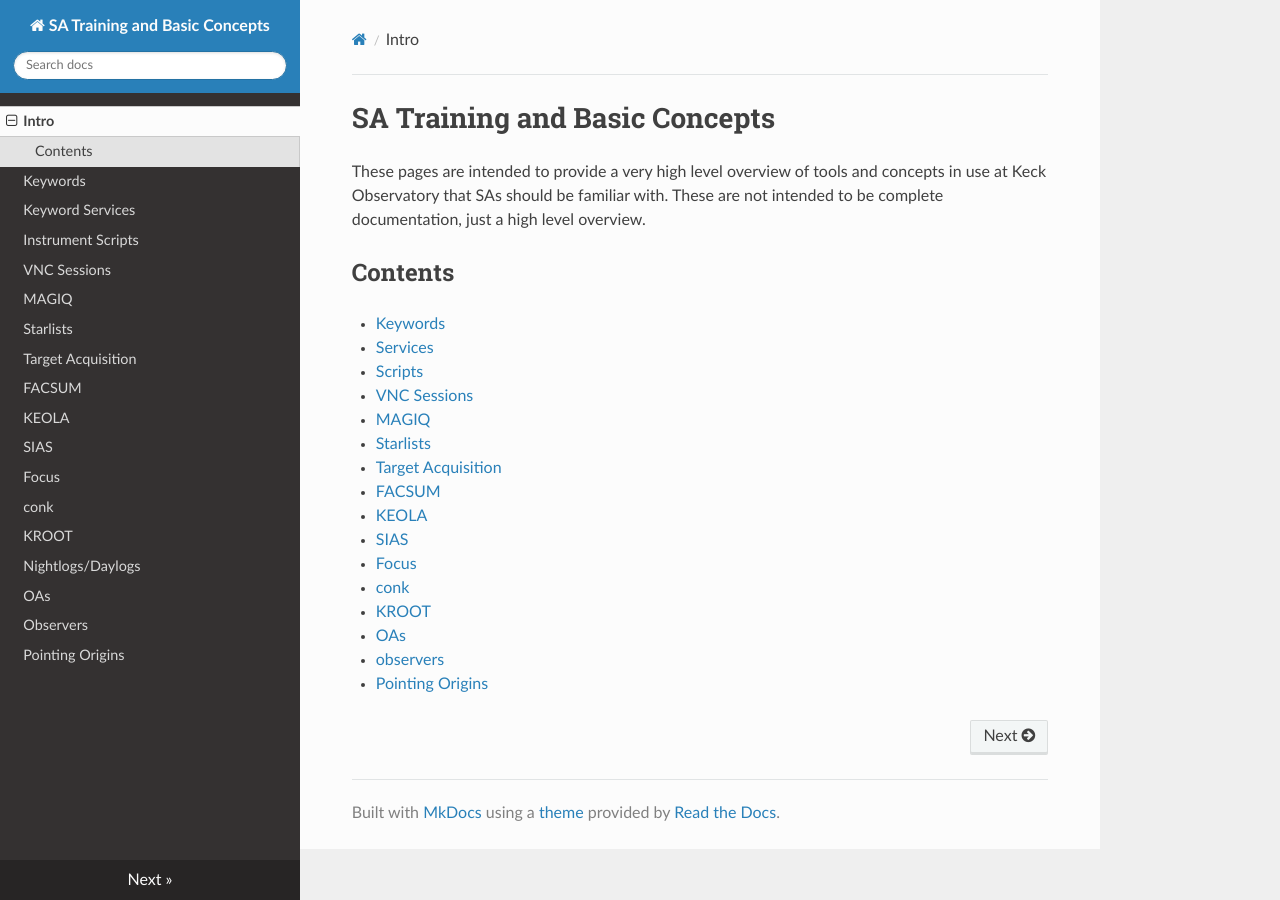
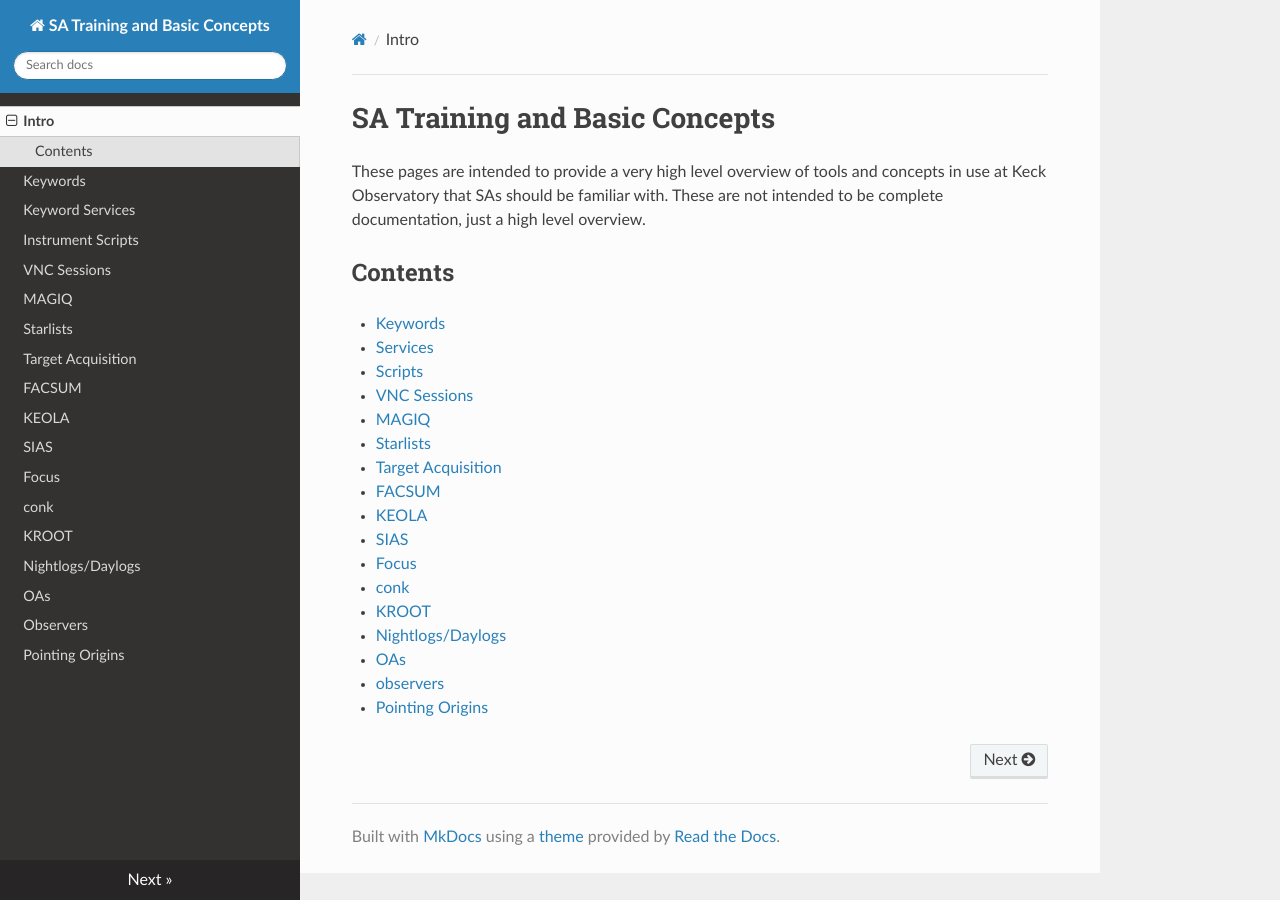
Before and after one commit to joshwalawender/SATraining, an MkDocs documentation site: the page built from docs/index.md, in a window 1280 px wide. Built offline with MkDocs 1.6.1, drawn with Linux system fonts in a browser that asks for light colours; nearby versions of some CDN libraries.

Commit message:
Update index.md

```diff
--- a/docs/index.md
+++ b/docs/index.md
@@ -17,6 +17,7 @@ These pages are intended to provide a very high level overview of tools and conc
 * [Focus](focus)
 * [conk](conk)
 * [KROOT](kroot)
+* [Nightlogs/Daylogs](nightlogs)
 * [OAs](oas)
 * [observers](observers)
 * [Pointing Origins](pointing_origins)
```
